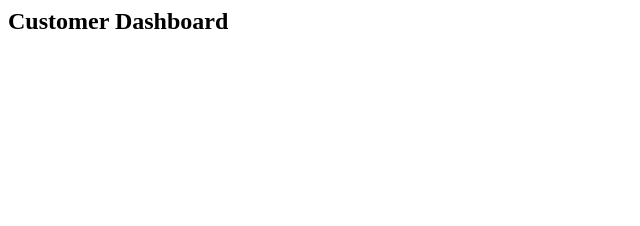
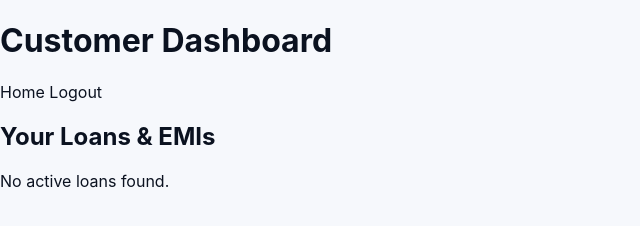
Before and after one commit to sinhaujjwalkumar1-cell/Kishtedaar, a plain HTML site: page customer.html in a window 1280 px wide. Shown: the whole page, without its empty margins (0-640 px from the left). Drawn offline with Linux system fonts and the light colour scheme.

Commit message:
Update customer.html

```diff
--- a/customer.html
+++ b/customer.html
@@ -1 +1,20 @@
-<html><body><h2>Customer Dashboard</h2></body></html>
+<!DOCTYPE html>
+<html lang="en">
+<head>
+  <meta charset="UTF-8">
+  <meta name="viewport" content="width=device-width, initial-scale=1.0">
+  <title>Customer Dashboard - Kishtedaar</title>
+  <link rel="stylesheet" href="style.css">
+</head>
+<body>
+  <h1>Customer Dashboard</h1>
+  <nav>
+    <a href="index.html">Home</a>
+    <a href="logout.html">Logout</a>
+  </nav>
+  <section>
+    <h2>Your Loans & EMIs</h2>
+    <p>No active loans found.</p>
+  </section>
+</body>
+</html>
```
